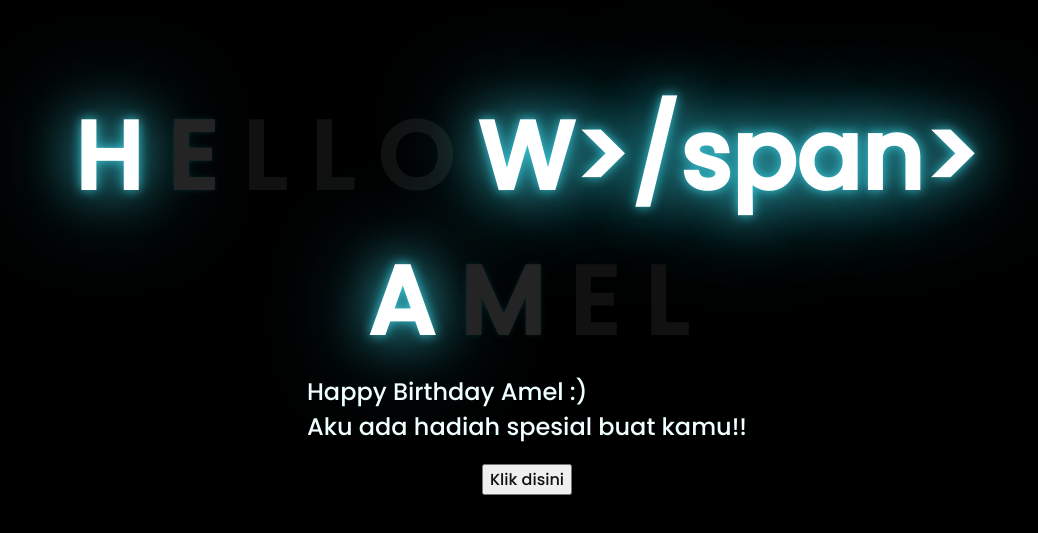
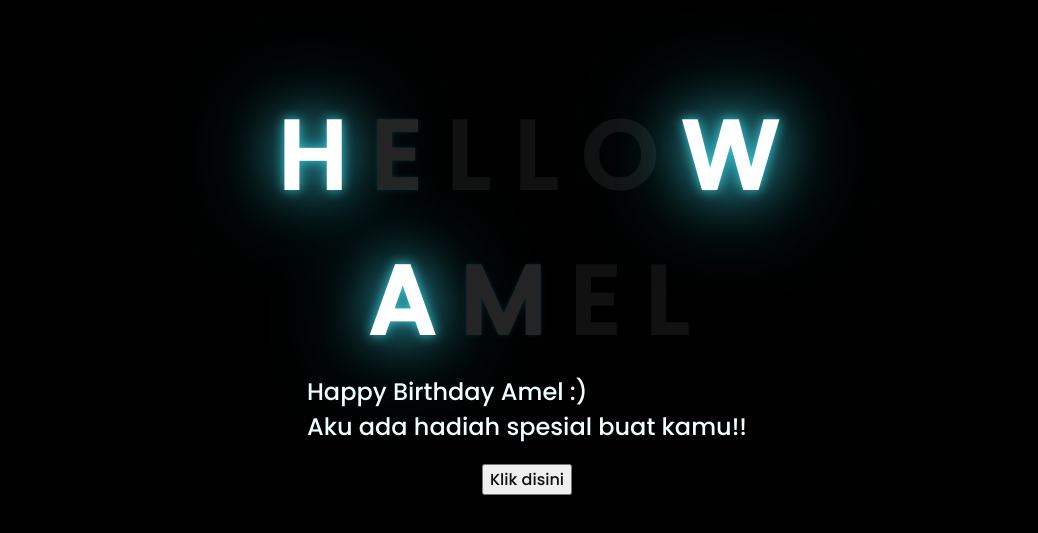
Before and after one commit to Notvylx/hbdamell, a plain HTML site: page index.html in a window 1280 px wide. Shown: the part 119-652 px from the top of the page, without its empty margins (121-1159 px from the left). Drawn offline with Linux system fonts and the light colour scheme.

Commit message:
Update index.html

```diff
--- a/index.html
+++ b/index.html
@@ -16,7 +16,7 @@
         <span>L</span>
         <span>L</span>
         <span>O</span>
-        <span>W>/span>
+        <span>W</span>
     </div>
 
         <div class="greetings">
```
